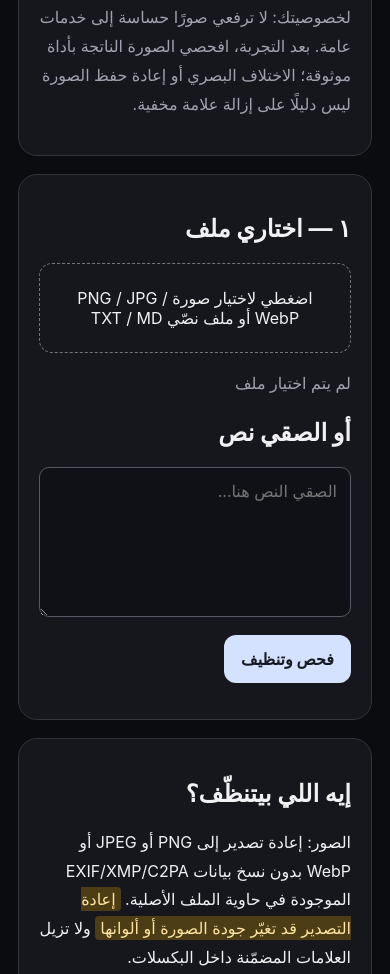
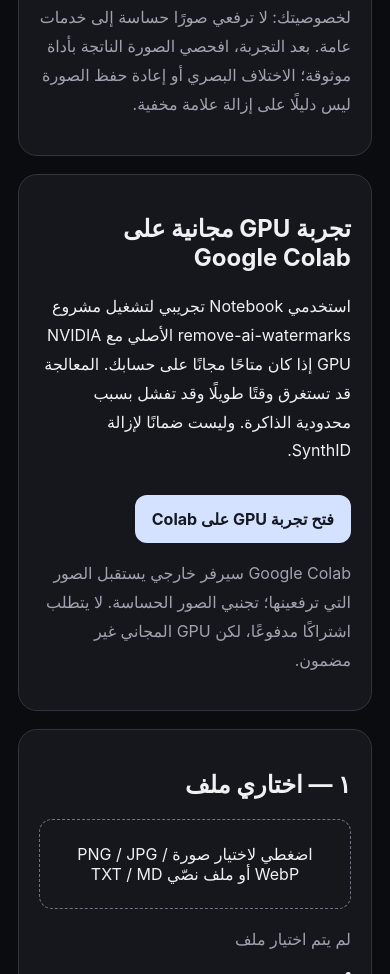
Before and after one commit to nurhannetarek13-design/ai-marks-remover, a plain HTML site: page index.html in a window 390 px wide. Shown: the part 945-1919 px from the top of the page. Drawn offline with Linux system fonts and the light colour scheme.

Commit message:
Link optional free-tier Colab GPU experiment from mobile site

```diff
--- a/index.html
+++ b/index.html
@@ -27,6 +27,12 @@
 <p class="muted">الرابط الداخلي يحتاج نجاح خطوة Build experimental pixel tool في GitHub Actions أولًا. هذه الأداة تقيس تغيّرات في الترددات ولا تستطيع تأكيد إزالة SynthID.</p>
 <a class="action secondary" href="https://github.com/Alex-Prakash/SynthIDRemover" target="_blank" rel="noopener noreferrer">المصدر المفتوح للأداة</a>
 <p class="muted">لخصوصيتك: لا ترفعي صورًا حساسة إلى خدمات عامة. بعد التجربة، افحصي الصورة الناتجة بأداة موثوقة؛ الاختلاف البصري أو إعادة حفظ الصورة ليس دليلًا على إزالة علامة مخفية.</p>
+</section>
+<section class="panel">
+<h2>تجربة GPU مجانية على Google Colab</h2>
+<p>استخدمي Notebook تجريبي لتشغيل مشروع remove-ai-watermarks الأصلي مع NVIDIA GPU إذا كان متاحًا مجانًا على حسابك. المعالجة قد تستغرق وقتًا طويلًا وقد تفشل بسبب محدودية الذاكرة. وليست ضمانًا لإزالة SynthID.</p>
+<a class="action" href="https://colab.research.google.com/github/nurhannetarek13-design/ai-marks-remover/blob/main/colab/AI_Marks_GPU_Experimental.ipynb" target="_blank" rel="noopener noreferrer">فتح تجربة GPU على Colab</a>
+<p class="muted">Google Colab سيرفر خارجي يستقبل الصور التي ترفعينها؛ تجنبي الصور الحساسة. لا يتطلب اشتراكًا مدفوعًا، لكن GPU المجاني غير مضمون.</p>
 </section>
 <section class="panel"><h2>١ — اختاري ملف</h2>
 <label class="drop" for="file">اضغطي لاختيار صورة PNG / JPG / WebP أو ملف نصّي TXT / MD</label>
```
